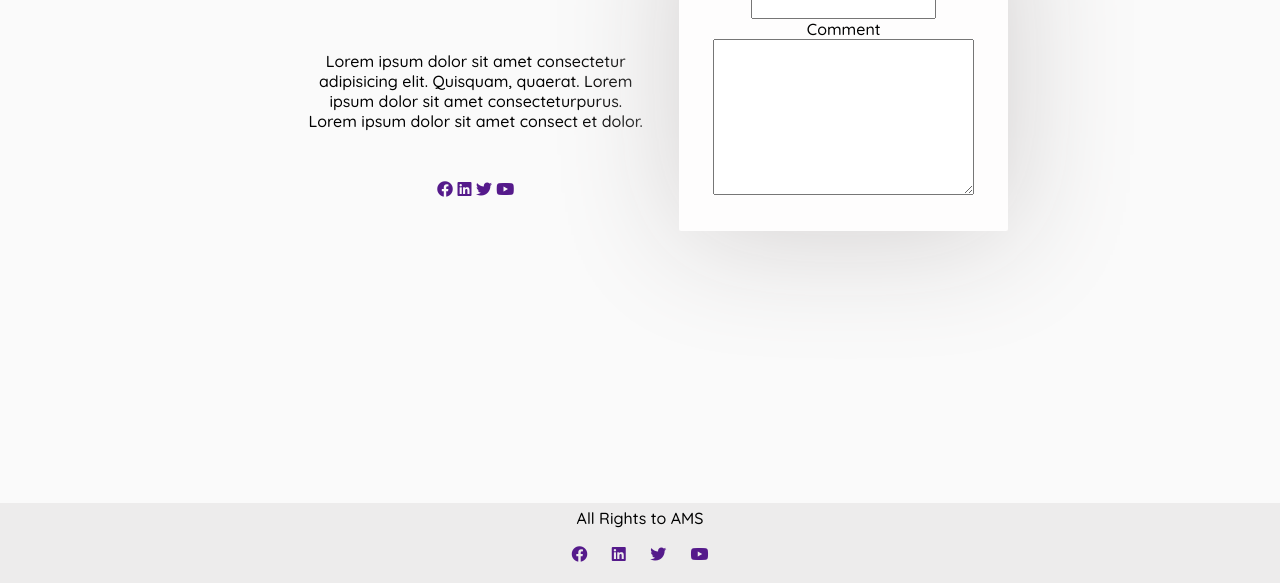
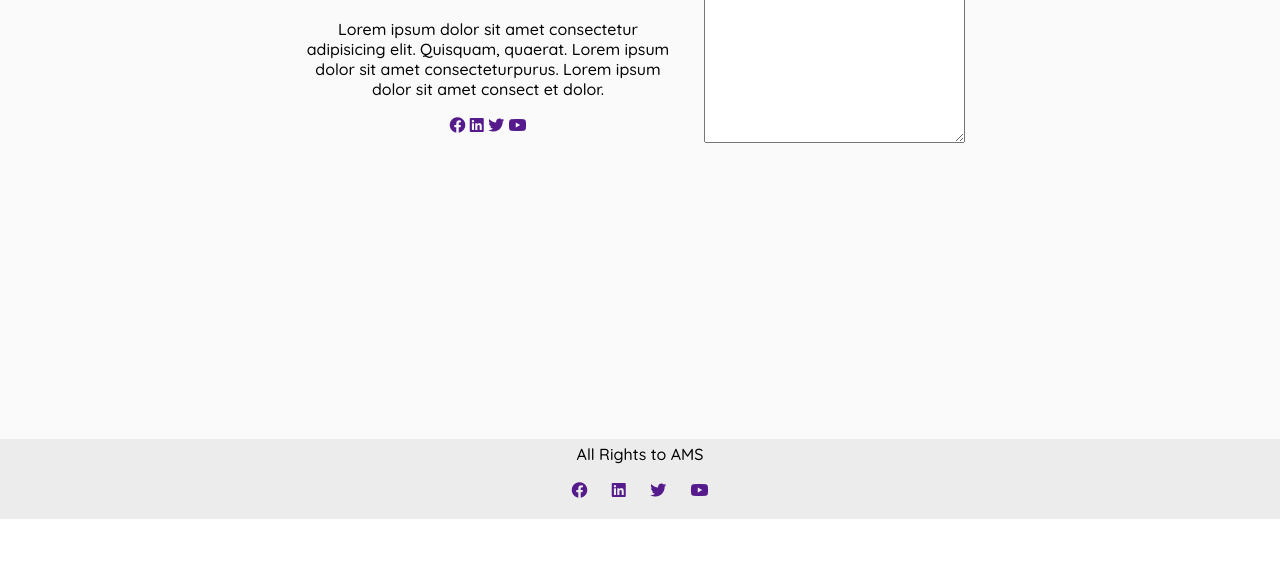
Before and after one commit to MateenSeddiqi/Travel-Goal-website, a plain HTML site: page contact.html in a window 1280 px wide. Shown: the part 371-954 px from the top of the page. After the commit the page ends 890 px from the top, so only its background shows below. Drawn offline with Linux system fonts and the light colour scheme.

Commit message:
some miner changes

```diff
--- a/style.css
+++ b/style.css
@@ -415,11 +415,11 @@ header a:hover{
 
 }
 
-.contact-us-form{
+/* .contact-us-form{
     justify-content: center;
     text-align: center;
     padding: 2rem;
     background-color:rgb(254, 253, 253);
     border-radius: 2px;
     box-shadow: 2px 4px 8pc rgb(210, 207, 207);
-}
+} */
```
